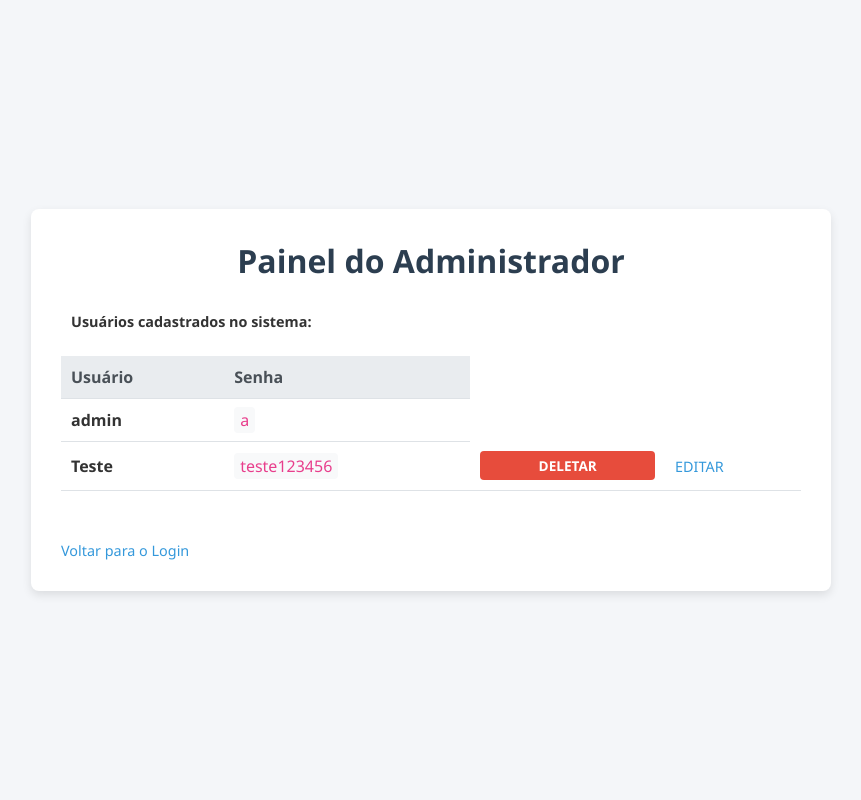
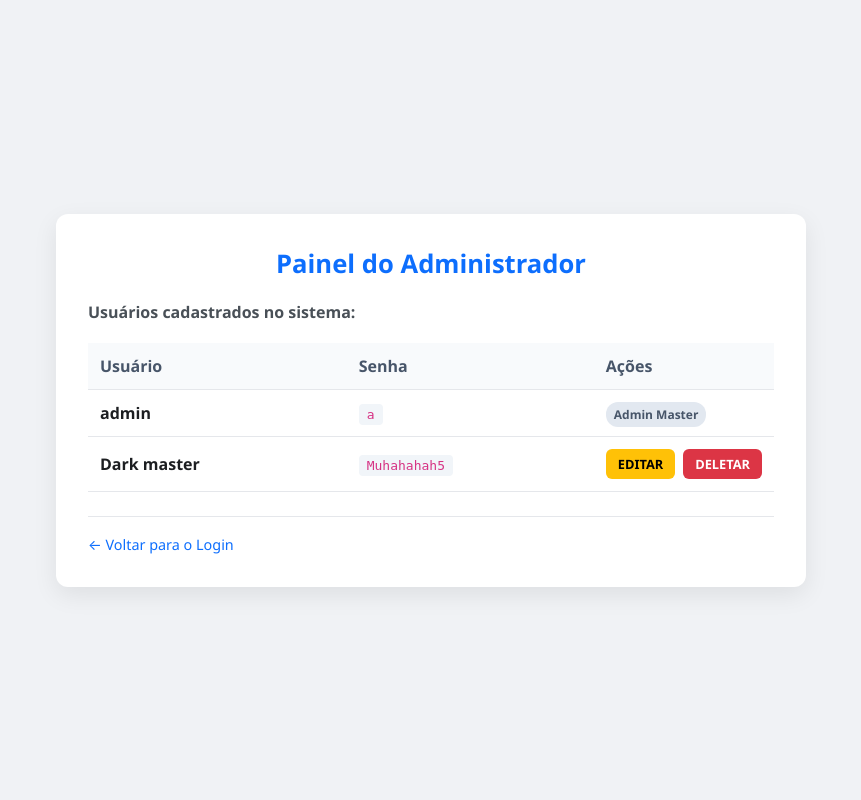
Before and after one commit to Linguini0802/Site-WEB, a Flask app: page /admin in a window 1280 px wide. Shown: the whole page, without its empty margins (209-1070 px from the left). Run offline with Flask 3, Linux system fonts and the light colour scheme.

Commit message:
Add files via upload
Adicionado a estilização do CSS

```diff
--- a/cadastros.json
+++ b/cadastros.json
@@ -1,4 +1,4 @@
 {
     "admin": "a",
-    "Teste": "teste123456"
+    "Dark master": "Muhahahah5"
 }
--- a/static/style.css
+++ b/static/style.css
@@ -1,14 +1,14 @@
-/* Configuração Geral */
+/* Reset Básico */
 * {
     box-sizing: border-box;
     margin: 0;
     padding: 0;
-    font-family: 'Segoe UI', Tahoma, Geneva, Verdana, sans-serif;
+    font-family: 'Segoe UI', system-ui, -apple-system, sans-serif;
 }
 
 body {
-    background-color: #f4f6f9;
-    color: #333;
+    background-color: #f0f2f5;
+    color: #1c1e21;
     display: flex;
     justify-content: center;
     align-items: center;
@@ -16,155 +16,230 @@ body {
     padding: 20px;
 }
 
-/* Container / Cards centrais */
-.login-card, .formulario-login, .admin-card, body > h1 {
+/* Card Principal (Container) */
+.card {
     background: #ffffff;
-    padding: 30px;
-    border-radius: 8px;
-    box-shadow: 0 4px 10px rgba(0, 0, 0, 0.1);
+    padding: 32px;
+    border-radius: 12px;
+    box-shadow: 0 8px 24px rgba(0, 0, 0, 0.08);
     width: 100%;
-    max-width: 500px;
+    max-width: 420px;
 }
 
-.admin-card {
-    max-width: 800px;
+.card-wide {
+    max-width: 750px;
 }
 
-/* Títulos */
-h1, h2 {
-    color: #2c3e50;
-    margin-bottom: 20px;
+.text-center {
     text-align: center;
 }
 
-p {
-    margin-bottom: 15px;
+/* Tipografia */
+h1, h2 {
+    color: #0d6efd;
+    margin-bottom: 20px;
+    font-size: 1.6rem;
+    text-align: center;
 }
 
 .subtitulo {
-    font-weight: bold;
-    margin-top: 15px;
+    font-weight: 600;
+    margin: 20px 0 10px 0;
+    color: #495057;
 }
 
-/* Formulários e Inputs */
+/* Formulários & Campos */
 form {
     display: flex;
     flex-direction: column;
-    gap: 15px;
+    gap: 16px;
 }
 
-.input-group, .grupo-input {
+.form-inline {
+    display: inline;
+    margin: 0;
+}
+
+.grupo-input {
     display: flex;
     flex-direction: column;
-    gap: 5px;
+    gap: 6px;
 }
 
 label {
     font-weight: 600;
-    font-size: 0.9em;
-    color: #495057;
+    font-size: 0.9rem;
+    color: #4b5563;
 }
 
 input[type="text"],
 input[type="password"] {
-    padding: 10px;
-    border: 1px solid #ced4da;
-    border-radius: 4px;
-    font-size: 1em;
+    padding: 10px 14px;
+    border: 1px solid #d1d5db;
+    border-radius: 6px;
+    font-size: 0.95rem;
+    transition: border-color 0.2s, box-shadow 0.2s;
 }
 
 input[type="text"]:focus,
 input[type="password"]:focus {
-    border-color: #3498db;
+    border-color: #0d6efd;
+    box-shadow: 0 0 0 3px rgba(13, 110, 253, 0.15);
     outline: none;
 }
 
 /* Botões */
-button {
-    background-color: #3498db;
-    color: white;
+.btn {
+    display: inline-flex;
+    justify-content: center;
+    align-items: center;
+    padding: 10px 16px;
+    border-radius: 6px;
+    font-size: 0.9rem;
+    font-weight: 600;
     border: none;
-    padding: 10px 15px;
-    border-radius: 4px;
     cursor: pointer;
-    font-size: 1em;
-    font-weight: bold;
-    transition: background 0.2s;
+    text-decoration: none;
+    transition: all 0.2s ease;
 }
 
-button:hover {
-    background-color: #2980b9;
+.btn-primary {
+    background-color: #0d6efd;
+    color: #ffffff;
 }
 
-/* Estilo para botão DELETAR */
-button[name="usuario_deletado"] {
-    background-color: #e74c3c;
-    padding: 5px 10px;
-    font-size: 0.85em;
+.btn-primary:hover {
+    background-color: #0b5ed7;
 }
 
-button[name="usuario_deletado"]:hover {
-    background-color: #c0392b;
+.btn-editar {
+    background-color: #ffc107;
+    color: #000;
+    padding: 6px 12px;
+    font-size: 0.8rem;
 }
 
-/* Tabelas (Painel Admin e Editar Usuário) */
+.btn-editar:hover {
+    background-color: #ffca2c;
+}
+
+.btn-deletar {
+    background-color: #dc3545;
+    color: #ffffff;
+    padding: 6px 12px;
+    font-size: 0.8rem;
+}
+
+.btn-deletar:hover {
+    background-color: #bb2d3b;
+}
+
+.btn-grupo {
+    display: flex;
+    gap: 8px;
+    align-items: center;
+}
+
+.btn-link {
+    color: #0d6efd;
+    text-decoration: none;
+    font-size: 0.9rem;
+}
+
+.btn-link:hover {
+    text-decoration: underline;
+}
+
+.link-central {
+    text-align: center;
+    margin-top: 10px;
+}
+
+.acoes-form {
+    display: flex;
+    gap: 12px;
+    align-items: center;
+    margin-top: 10px;
+}
+
+.acoes-rodape {
+    margin-top: 24px;
+    padding-top: 16px;
+    border-top: 1px solid #e5e7eb;
+}
+
+/* Tabelas (Admin & Detalhes) */
+.tabela-container {
+    overflow-x: auto;
+}
+
 table {
     width: 100%;
     border-collapse: collapse;
-    margin-top: 15px;
-    margin-bottom: 20px;
+    margin-top: 10px;
 }
 
 th, td {
-    padding: 10px;
+    padding: 12px;
     text-align: left;
-    border-bottom: 1px solid #dee2e6;
+    border-bottom: 1px solid #e5e7eb;
 }
 
 th {
-    background-color: #e9ecef;
-    color: #495057;
+    background-color: #f8fafc;
+    color: #475569;
+    font-weight: 600;
+}
+
+.col-acoes {
+    width: 180px;
 }
 
 code {
-    background-color: #f8f9fa;
-    padding: 2px 6px;
+    background-color: #f1f5f9;
+    color: #d63384;
+    padding: 3px 8px;
     border-radius: 4px;
-    color: #e83e8c;
+    font-family: monospace;
 }
 
-/* Links */
-a {
-    color: #3498db;
-    text-decoration: none;
-    font-size: 0.9em;
+.badge-admin {
+    background-color: #e2e8f0;
+    color: #475569;
+    font-size: 0.75rem;
+    font-weight: 700;
+    padding: 4px 8px;
+    border-radius: 12px;
 }
 
-a:hover {
-    text-decoration: underline;
+/* Bloco de info da página de edição */
+.info-usuario {
+    background-color: #f8fafc;
+    border: 1px solid #e2e8f0;
+    border-radius: 8px;
+    padding: 14px;
+    margin-bottom: 20px;
+    display: flex;
+    flex-direction: column;
+    gap: 8px;
 }
 
-.acoes, .btn-voltar {
-    display: inline-block;
-    margin-top: 15px;
+/* Mensagens de Notificação */
+.msg {
+    padding: 12px;
+    border-radius: 6px;
+    font-size: 0.9rem;
+    margin-bottom: 16px;
 }
 
-/* Mensagens de Feedback */
-.erro, p:has(+ table), .stats_delete {
-    padding: 10px;
-    border-radius: 4px;
-    font-size: 0.9em;
-    margin-bottom: 15px;
+.msg-erro {
+    background-color: #f8d7da;
+    color: #842029;
+    border: 1px solid #f5c2c7;
 }
 
-.erro {
-    background-color: #f8d7da;
-    color: #721c24;
-    border: 1px solid #f5c6cb;
+.msg-sucesso {
+    background-color: #d1e7dd;
+    color: #0f5132;
+    border: 1px solid #badbcc;
 }
-
-.cadaster, .stats_delete {
-    background-color: #d4edda;
-    color: #155724;
-    border: 1px solid #c3e6cb;
-}
--- a/templates/admin.html
+++ b/templates/admin.html
@@ -1,63 +1,64 @@
 <!DOCTYPE html>
 <html lang="pt-br">
-
 <head>
     <meta charset="UTF-8">
+    <meta name="viewport" content="width=device-width, initial-scale=1.0">
     <title>Painel do Administrador</title>
     <link rel="stylesheet" href="{{ url_for('static', filename='style.css') }}">
 </head>
-
 <body>
-
-    <div class="admin-card">
+    <div class="card card-wide">
         <h1>Painel do Administrador</h1>
 
         {% if stats_delete %}
-        <p class="stats_delete">{{ stats_delete }}</p>
+        <p class="msg msg-sucesso">{{ stats_delete }}</p>
         {% endif %}
 
         {% if stats_edit %}
-        <p>Alterações bem sucedidas</p>
+        <p class="msg msg-sucesso">Alterações bem-sucedidas!</p>
         {% endif %}
 
         <p class="subtitulo">Usuários cadastrados no sistema:</p>
 
         {% if usuarios %}
+        <div class="tabela-container">
             <table>
                 <thead>
                     <tr>
                         <th>Usuário</th>
                         <th>Senha</th>
+                        <th class="col-acoes">Ações</th>
                     </tr>
                 </thead>
                 <tbody>
                     {% for usuario, senha in usuarios.items() %}
-                <tr method="GET">
+                    <tr>
                         <td><strong>{{ usuario }}</strong></td>
                         <td><code>{{ senha }}</code></td>
+                        <td class="col-acoes">
                             {% if usuario != 'admin' %}
-                        <td>
-                            <form action="/admin/delete_user" method="POST">
-                                <button type="submit" name="usuario_deletado" value="{{ usuario }}">DELETAR</button>
+                            <div class="btn-grupo">
+                                <a href="{{ url_for('edit_user', usuario=usuario) }}" class="btn btn-editar">EDITAR</a>
+                                <form action="/admin/delete_user" method="POST" class="form-inline">
+                                    <button type="submit" name="usuario_deletado" value="{{ usuario }}" class="btn btn-deletar">DELETAR</button>
                                 </form>
+                            </div>
+                            {% else %}
+                            <span class="badge-admin">Admin Master</span>
+                            {% endif %}
                         </td>
-                        <td>
-                            <a href="{{ url_for('edit_user', usuario=usuario) }}">EDITAR</a>
-                        </td>
-                    {% endif %}
                     </tr>
                     {% endfor %}
                 </tbody>
             </table>
+        </div>
         {% else %}
         <p class="sem-usuarios">Nenhum usuário cadastrado até o momento.</p>
         {% endif %}
 
-        <div class="acoes">
-            <a href="/" class="btn-voltar">Voltar para o Login</a>
+        <div class="acoes-rodape">
+            <a href="/" class="btn-link">← Voltar para o Login</a>
         </div>
     </div>
-
 </body>
-
 </html>
```
Also changed, not shown: templates/cadaster.html (+8 -11 lines), templates/dashboard.html (+8 -5 lines), templates/edit_user.html (+27 -37 lines), templates/login.html (+9 -11 lines). Lines whose indentation alone changed are shown as unchanged.
